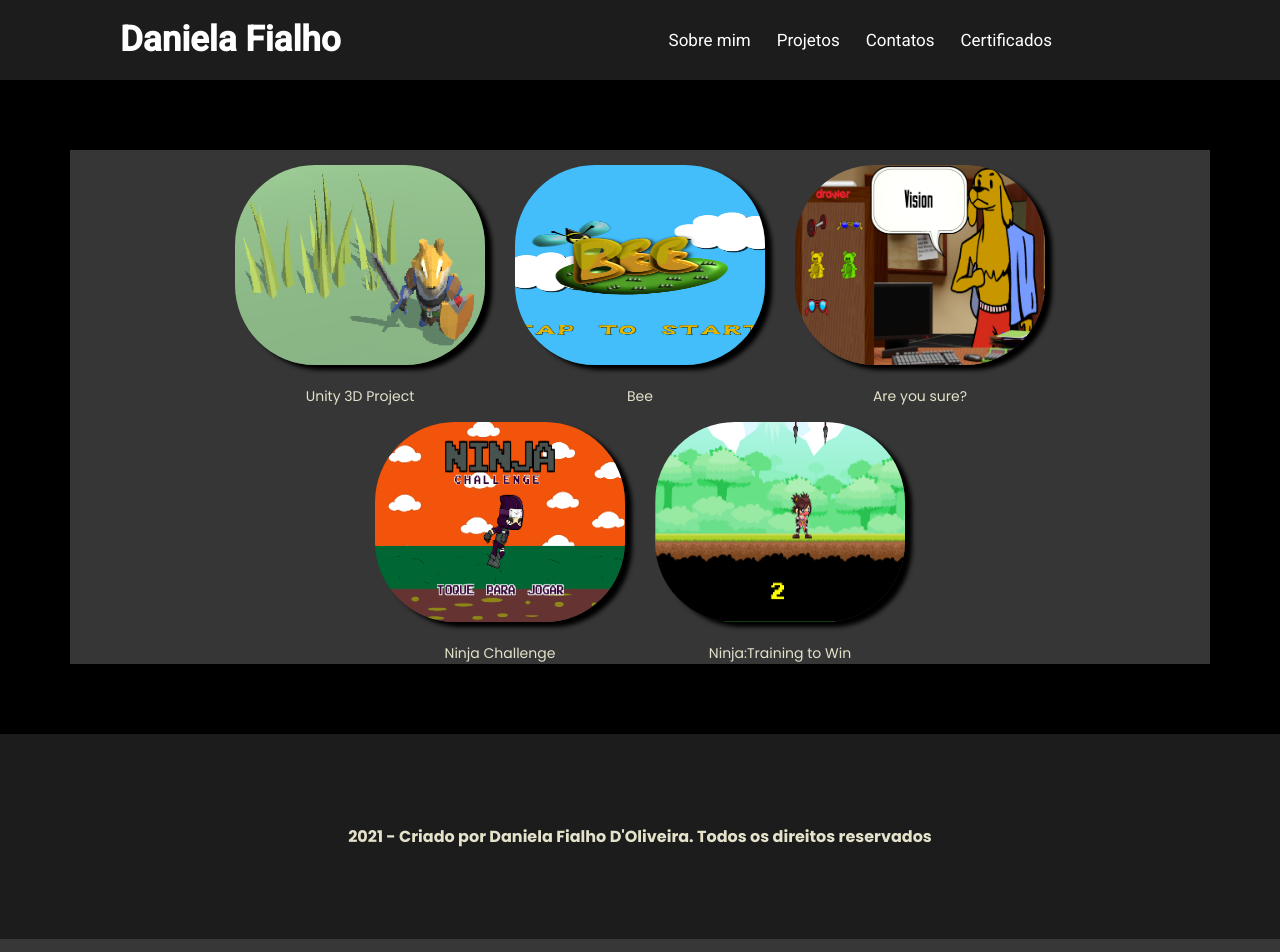
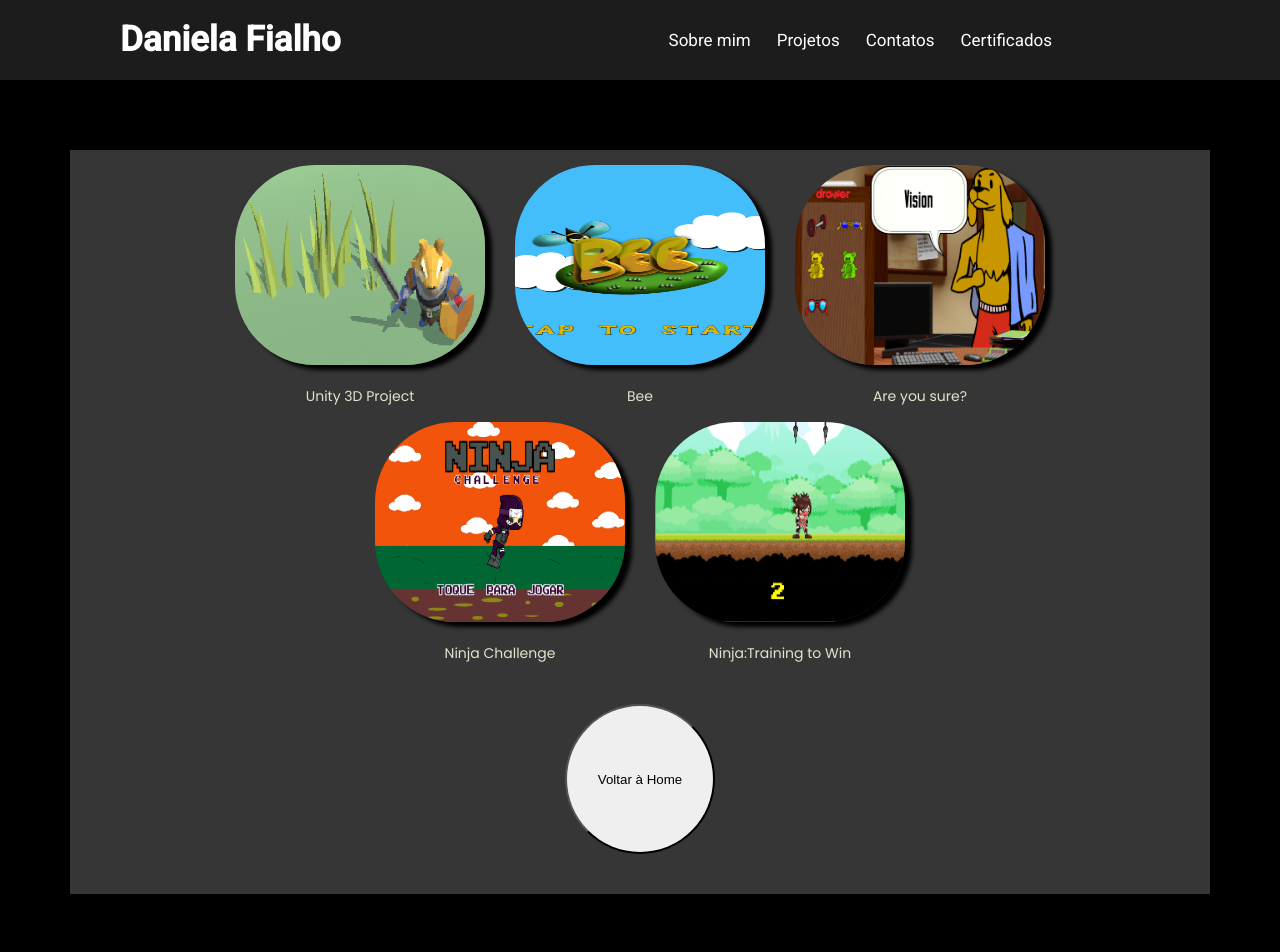
Before and after one commit to DanielaDoliveira/myPortfolio, a React (Create React App) app: page / in a window 1280 px wide. Shown: the top 952 px of the page. Built offline with nearby package versions, Linux system fonts and the light colour scheme.

Commit message:
Creating back button

```diff
--- a/src/components/UnityProjects.tsx
+++ b/src/components/UnityProjects.tsx
@@ -48,7 +48,9 @@
 
 
                </ul>
-
+              <Button>
+                Voltar à Home
+              </Button>
 
 
       </div>
--- a/src/styles/projects.scss
+++ b/src/styles/projects.scss
@@ -59,3 +59,9 @@
   justify-content:center;
   padding:20px;
 }
+.button
+{
+  border-radius:100px;
+  dislay:flex;
+
+}
```
